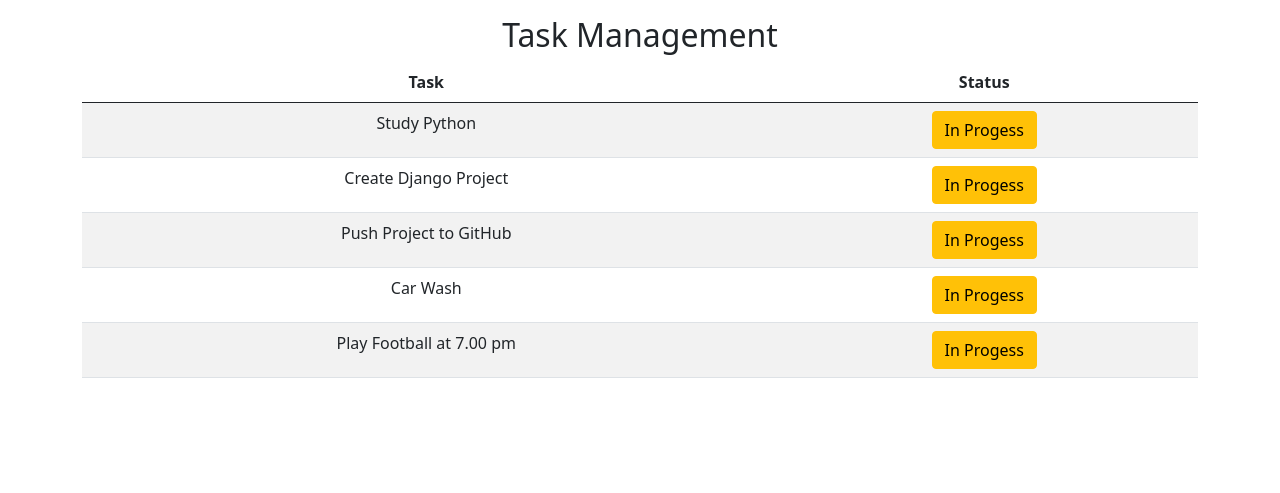
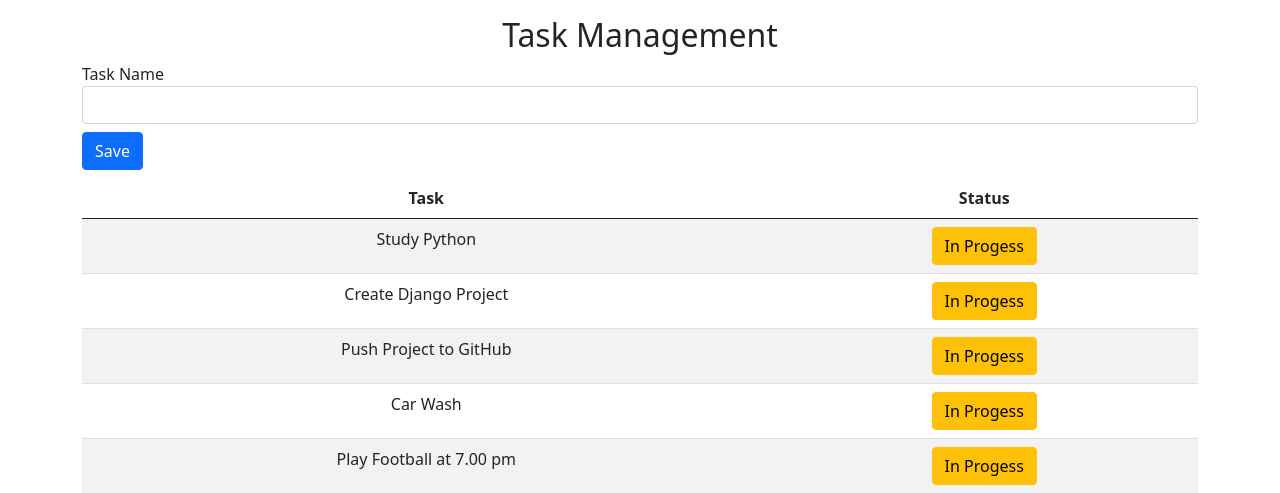
Before and after one commit to ChatcharitCh/Task_Management, a Django app: page / in a window 1280 px wide. Shown: the part 56-549 px from the top of the page. Run offline with Django 4.2, Linux system fonts and the light colour scheme; data comes from the database, SQL or seed files in the repository; both versions use the stored data as it was after the commit.

Commit message:
Validation and Save Data

```diff
--- a/taskapp/templates/index.html
+++ b/taskapp/templates/index.html
@@ -2,6 +2,22 @@
 
 {% block content%}
     <h2 class="text-center">Task Management</h2>
+    {% if messages %}
+        {% for message in messages %}
+            <div class="alert alert-{{message.tags}}" role="alert">
+                {{message}}
+            </div>
+
+        {% endfor %}
+    {% endif%}
+    <form method="POST">
+        {% csrf_token%} <!-- ถ้าเป็น metohd post ต้องใส่ -->
+        <div class="form-group">
+            <label for="name">Task Name</label>
+            <input type="text" class="form-control" name="name"></input>
+        </div>
+        <button type="submit" class="btn btn-primary my-2">Save</button>
+    </form>
       <table class="table table-striped">
         <thead>
           <tr>
--- a/taskapp/views.py
+++ b/taskapp/views.py
@@ -1,7 +1,24 @@
-from django.shortcuts import render
+from django.shortcuts import render, redirect
+from django.http import HttpResponse
 from taskapp.models import Task
+from django.contrib import messages # Messages Tags
 
 # Create your views here.
 def index(request):
-    all_task = Task.objects.all()  # ดึงข้อมูลทั้งหมดมา
-    return render(request, "index.html", {"all_task": all_task})
+
+    if request.method == "POST":
+        # ดึงข้อมูลจากฟอร์ม
+        name = request.POST["name"]
+        # Valaidate
+        if name == "":
+            messages.warning(request, "Please Insert Task Name")
+            return redirect("/")
+        # Save
+        else:
+            task = Task.objects.create(name = name) # เอามาแต่ชื่อ
+            task.save()
+            messages.success(request, "Saved Successfully")
+            return redirect("/")
+    else :
+        all_task = Task.objects.all()  # ดึงข้อมูลทั้งหมดมา
+        return render(request, "index.html", {"all_task": all_task})
```
Also changed, not shown: db.sqlite3.
